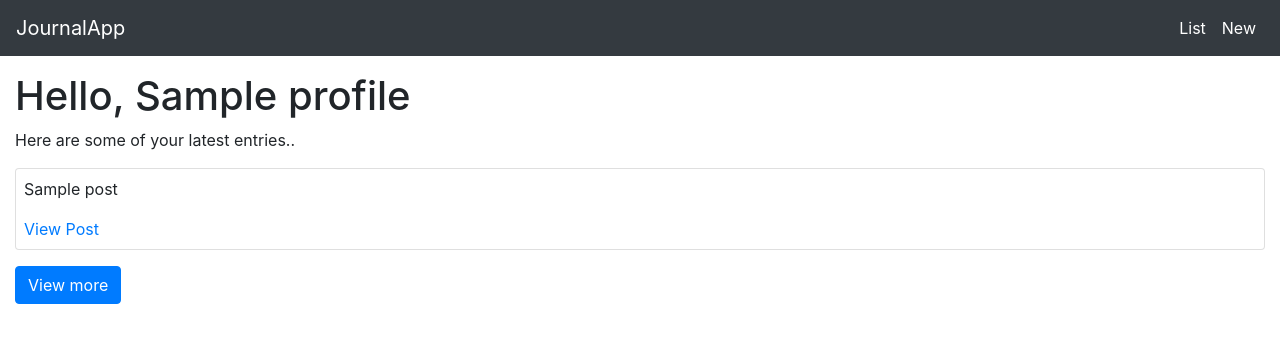
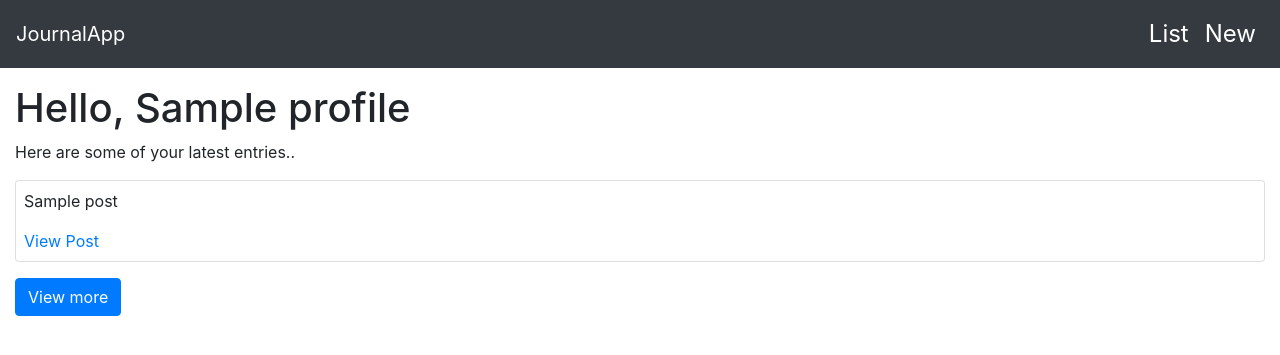
Before and after one commit to Mechasparrow/journal-system, a Flask app: template templates/index.html in a window 1280 px wide. Shown: the top 355 px of the page. Run offline with Flask 2, Linux system fonts and the light colour scheme; the template is opened without the code that fills it: most values are stand-ins (such as "Sample title", 1, 10 or a date in 2020); parts of the project's set-up code (start-up, migrations or seed data) failed here and were passed over; some libraries are stand-ins or nearby versions.

Commit message:
fixed small styling issues

```diff
--- a/static/style.css
+++ b/static/style.css
@@ -1,8 +1,15 @@
+/* General Content */
 .content {
   margin-top: 16px;
 }
 
+/* Cards */
 .card.card-post {
   padding: 8px;
   margin-bottom: 16px;
 }
+
+/* Navbar */
+.nav-link {
+  font-size: 1.5em;
+}
```
